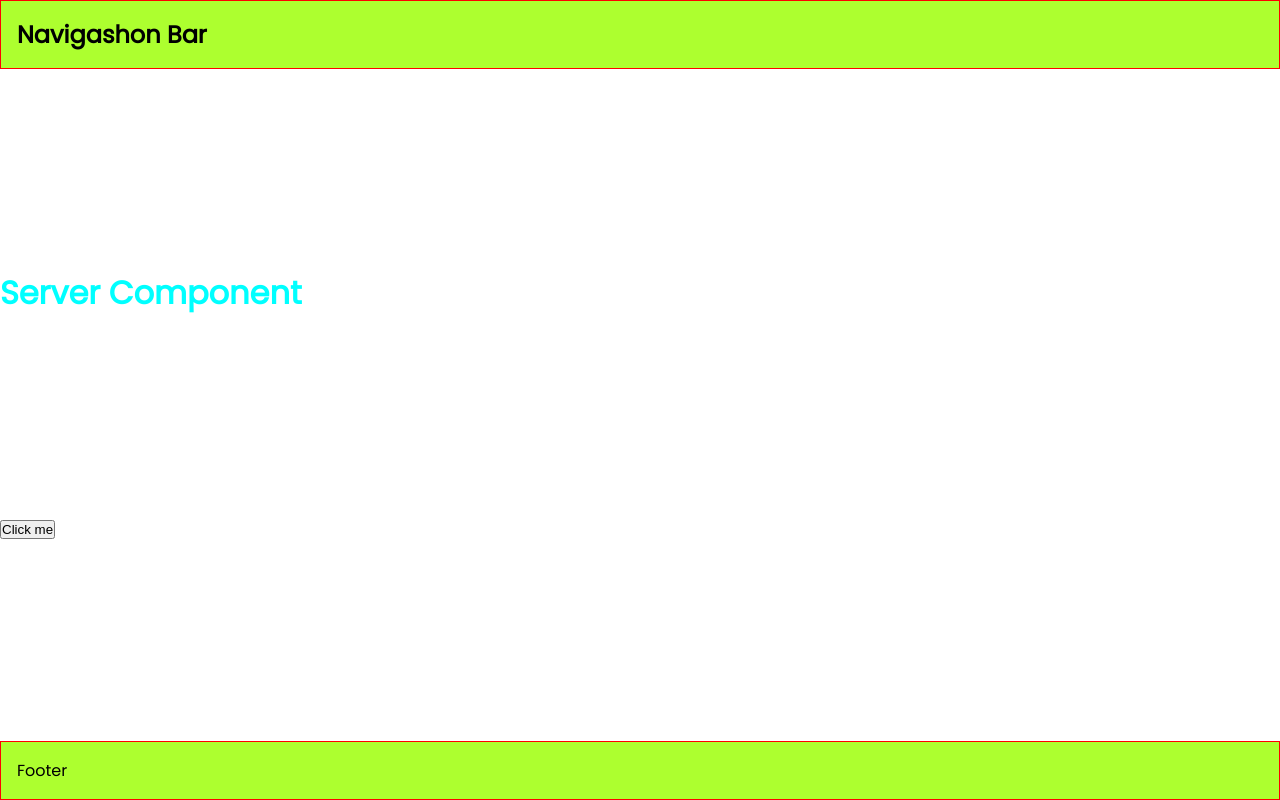
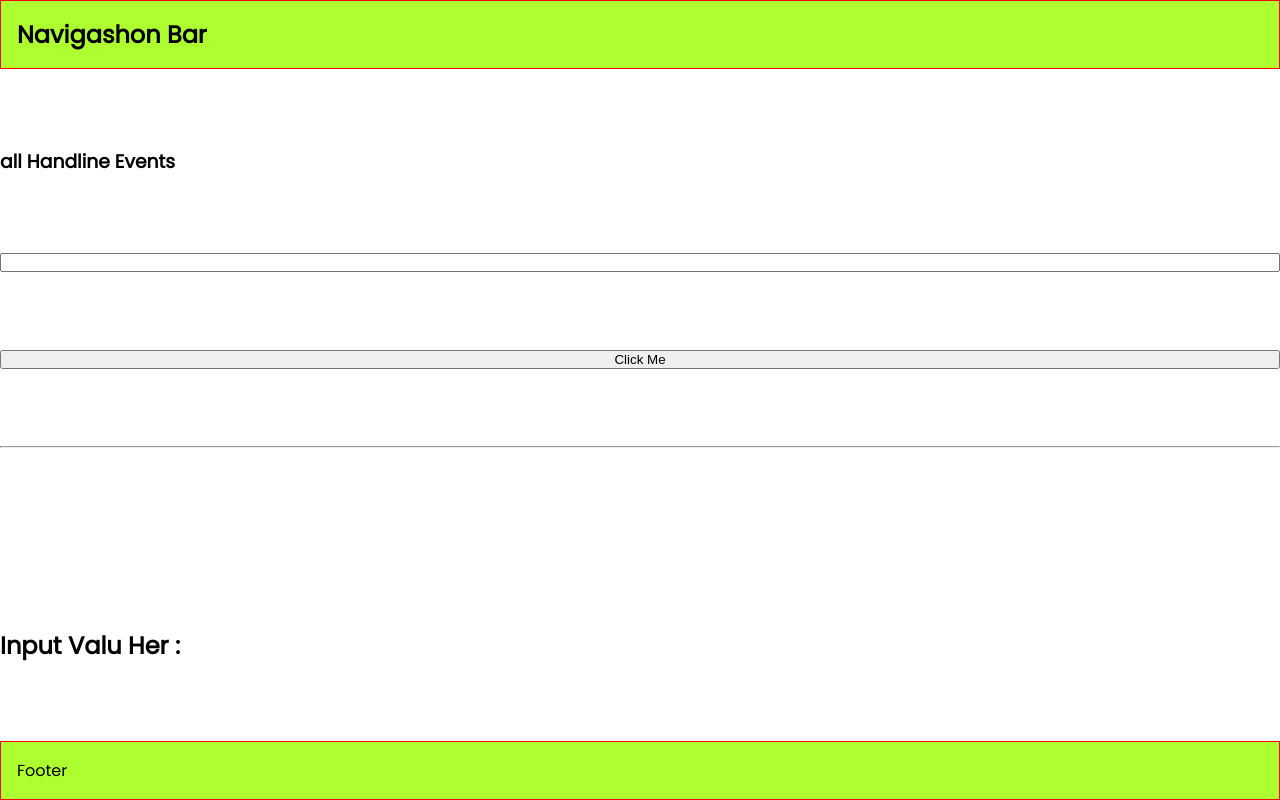
Before and after one commit to sayanthahansaka/nextjs-beginner, a Next.js app: page / in a window 1280 px wide. Built offline with nearby package versions, Linux system fonts and the light colour scheme.

Commit message:
Event handling, Creating Funtions and Managing states

```diff
--- a/src/app/(components)/Button.jsx
+++ /dev/null
@@ -1,15 +0,0 @@
-'use client'
- import React from 'react'
-
- const Button = () => {
-    const handleClick = () => {
-        alert("yooow");
-      };
-   return (
-     <div>
-       <button onClick={handleClick}>Click me</button>
-     </div>
-   )
- }
-
- export default Button
--- a/src/app/page.jsx
+++ b/src/app/page.jsx
@@ -1,14 +1,36 @@
-// import Image from "next/image";
-// import styles from "./page.module.css";
+'use client'
 
-import Button from "./(components)/Button";
+import { useState } from "react";
 
 export default function Home() {
 
+  const [inpuvalue, setvalue] = useState("")
+
+  const hadleClickMe = (yo) => {
+    alert(yo);
+  }
+
+  const hadaleChenge = (e) => {
+    setvalue(e.target.value);
+  }
+
   return (
     <>
-      <h1>Server Component</h1>
-      <Button/>
+      <h3>all Handline Events</h3>
+
+      <input type="text" onChange={hadaleChenge} />
+
+      <button onClick={() => hadleClickMe("yumm yumm")}>Click Me</button>
+     <hr />
+      <br />
+      <h2>Input Valu Her : {inpuvalue}</h2>
+      {
+        inpuvalue == "saya" &&  <div>
+        <h1>Yooow yoooooow</h1>
+        <p>Lorem ipsum dolor sit, amet consectetur adipisicing elit. Eveniet, consequuntur? Voluptatibus deserunt ipsum laborum,
+           facere ea ad quo. Accusantium, obcaecati nam? Eos illo numquam harum doloribus quaerat alias incidunt fuga.</p>
+      </div>
+      }
     </>
   );
 }
```
